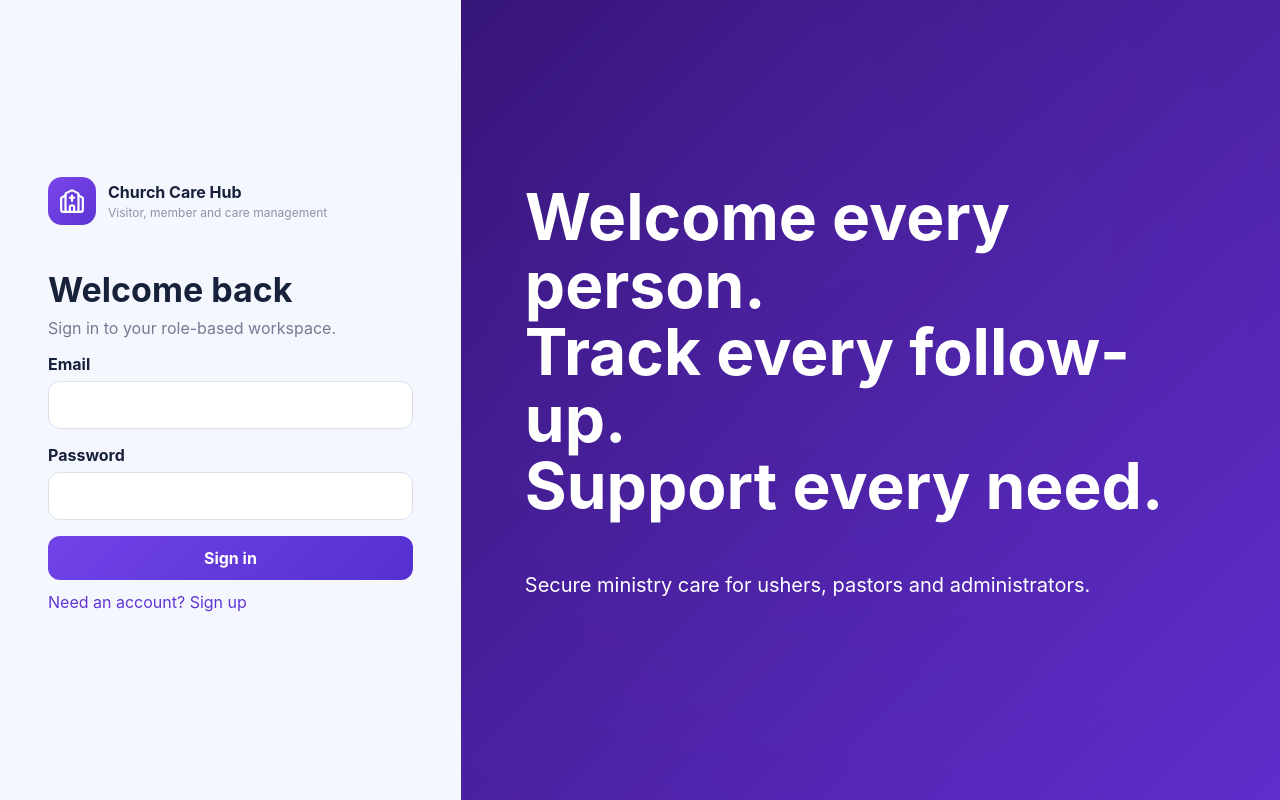
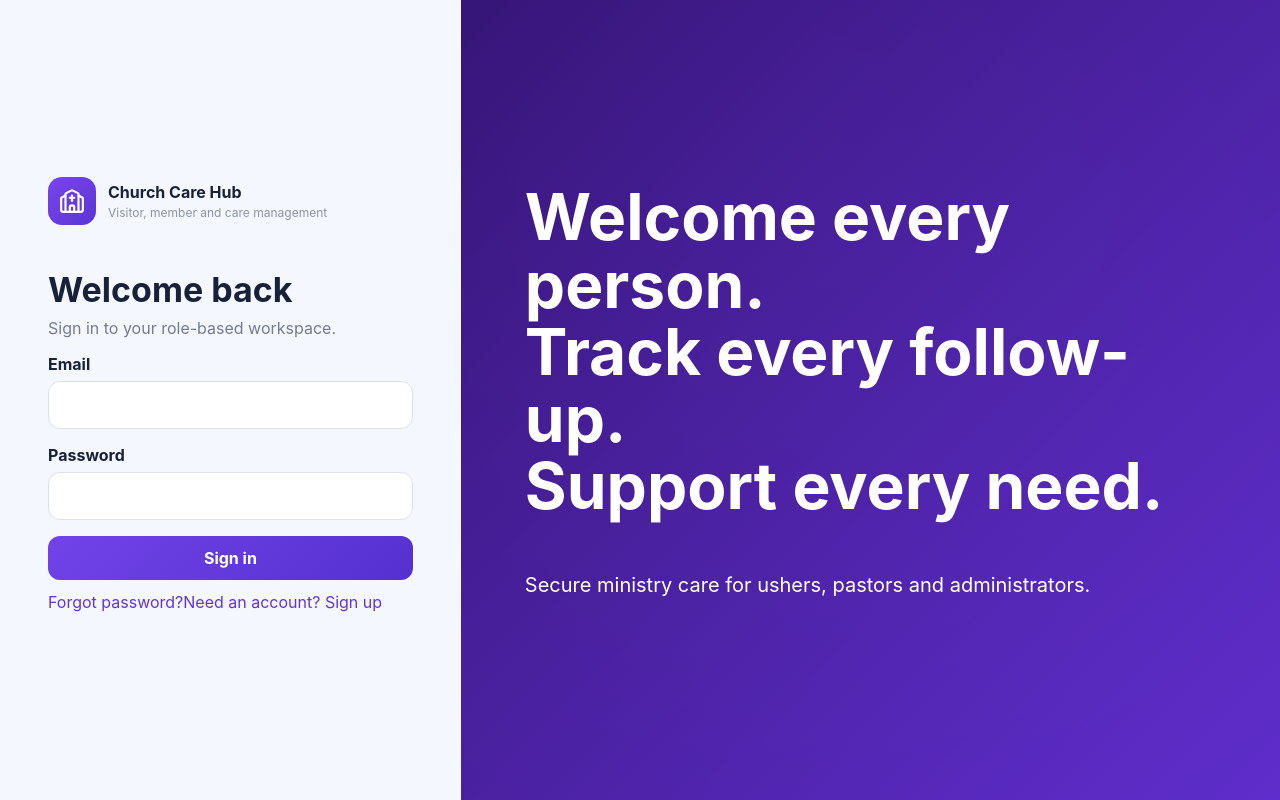
Before and after one commit to raliegh2/church-care-hub, a React (Vite) app: page / in a window 1280 px wide. Built offline with nearby package versions, Linux system fonts and the light colour scheme; no server answers.

Commit message:
Fix signup feedback and add password recovery

```diff
--- a/src/pages/AuthPage.tsx
+++ b/src/pages/AuthPage.tsx
@@ -3,10 +3,73 @@ import { Brand } from '../components/Brand';
 import { supabase } from '../lib/supabase';
 
 export function AuthPage() {
-  const [signup,setSignup]=useState(false); const [message,setMessage]=useState(''); const [busy,setBusy]=useState(false);
-  async function submit(e:FormEvent<HTMLFormElement>){e.preventDefault();setBusy(true);setMessage('');const f=new FormData(e.currentTarget);const email=String(f.get('email'));const password=String(f.get('password'));const name=String(f.get('name')||'');
-    const { error } = signup ? await supabase.auth.signUp({email,password,options:{data:{display_name:name}}}) : await supabase.auth.signInWithPassword({email,password});
-    if(error)setMessage(error.message); else if(signup)setMessage('Account created. Continue by signing in with the same email and password.'); setBusy(false);
+  const [signup,setSignup]=useState(false);
+  const [email,setEmail]=useState('');
+  const [message,setMessage]=useState('');
+  const [isError,setIsError]=useState(false);
+  const [busy,setBusy]=useState(false);
+
+  async function submit(e:FormEvent<HTMLFormElement>){
+    e.preventDefault();
+    setMessage('');
+    setIsError(false);
+    const f=new FormData(e.currentTarget);
+    const normalizedEmail=email.trim().toLowerCase();
+    const password=String(f.get('password'));
+    const name=String(f.get('name')||'').trim();
+
+    if(signup&&!/^(?=.*[a-z])(?=.*[A-Z])(?=.*\d)(?=.*[^A-Za-z0-9]).{8,}$/.test(password)){
+      setIsError(true);
+      setMessage('Use at least 8 characters with an uppercase letter, lowercase letter, number, and symbol.');
+      return;
+    }
+
+    setBusy(true);
+    if(signup){
+      const {data,error}=await supabase.auth.signUp({
+        email:normalizedEmail,
+        password,
+        options:{
+          data:{display_name:name},
+          emailRedirectTo:`${window.location.origin}/`,
+        },
+      });
+      if(error){
+        setIsError(true);
+        setMessage(error.message);
+      }else if(!data.session){
+        setMessage('Check your email to confirm your account. If you already registered, use “Forgot password?” instead.');
+      }
+    }else{
+      const {error}=await supabase.auth.signInWithPassword({email:normalizedEmail,password});
+      if(error){
+        setIsError(true);
+        setMessage(error.message);
+      }
+    }
+    setBusy(false);
   }
-  return <main className="auth-layout"><section className="auth-panel"><div className="auth-card"><Brand/><h1>{signup?'Create your account':'Welcome back'}</h1><p>{signup?'Join your church care team.':'Sign in to your role-based workspace.'}</p>{message&&<div className="notice">{message}</div>}<form onSubmit={submit}>{signup&&<label>Full name<input name="name" required/></label>}<label>Email<input name="email" type="email" autoComplete="email" required/></label><label>Password<input name="password" type="password" minLength={6} autoComplete={signup?'new-password':'current-password'} required/></label><button className="primary" disabled={busy}>{busy?'Please wait…':signup?'Create account':'Sign in'}</button></form><button className="text-btn" onClick={()=>{setSignup(!signup);setMessage('')}}>{signup?'Already have an account? Sign in':'Need an account? Sign up'}</button></div></section><section className="auth-visual"><div><h2>Welcome every person.<br/>Track every follow-up.<br/>Support every need.</h2><p>Secure ministry care for ushers, pastors and administrators.</p></div></section></main>
+
+  async function sendReset(){
+    const normalizedEmail=email.trim().toLowerCase();
+    if(!normalizedEmail){
+      setIsError(true);
+      setMessage('Enter your email address first.');
+      return;
+    }
+    setBusy(true);
+    setIsError(false);
+    const {error}=await supabase.auth.resetPasswordForEmail(normalizedEmail,{
+      redirectTo:`${window.location.origin}/`,
+    });
+    setBusy(false);
+    if(error){
+      setIsError(true);
+      setMessage(error.message);
+    }else{
+      setMessage('If an account exists for that email, a password-reset link is on its way.');
+    }
+  }
+
+  return <main className="auth-layout"><section className="auth-panel"><div className="auth-card"><Brand/><h1>{signup?'Create your account':'Welcome back'}</h1><p>{signup?'Join your church care team.':'Sign in to your role-based workspace.'}</p>{message&&<div className={`notice${isError?' error':''}`}>{message}</div>}<form onSubmit={submit}>{signup&&<label>Full name<input name="name" autoComplete="name" required/></label>}<label>Email<input name="email" type="email" autoComplete="email" value={email} onChange={e=>setEmail(e.target.value)} required/></label><label>Password<input name="password" type="password" minLength={signup?8:6} autoComplete={signup?'new-password':'current-password'} required/>{signup&&<small>8+ characters with uppercase, lowercase, number, and symbol.</small>}</label><button className="primary" disabled={busy}>{busy?'Please wait…':signup?'Create account':'Sign in'}</button></form>{!signup&&<button className="text-btn" disabled={busy} onClick={()=>void sendReset()}>Forgot password?</button>}<button className="text-btn" onClick={()=>{setSignup(!signup);setMessage('');setIsError(false)}}>{signup?'Already have an account? Sign in':'Need an account? Sign up'}</button></div></section><section className="auth-visual"><div><h2>Welcome every person.<br/>Track every follow-up.<br/>Support every need.</h2><p>Secure ministry care for ushers, pastors and administrators.</p></div></section></main>
 }
```
